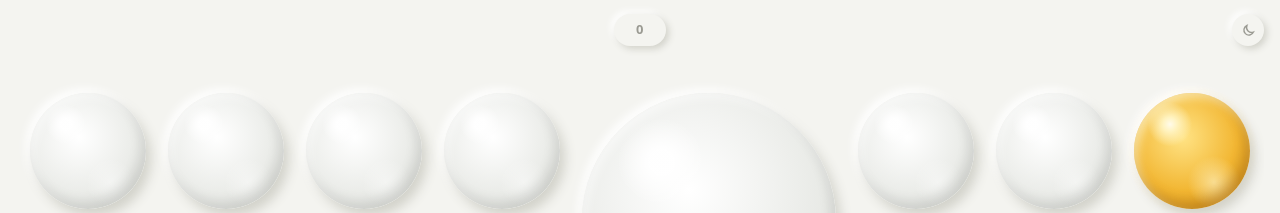
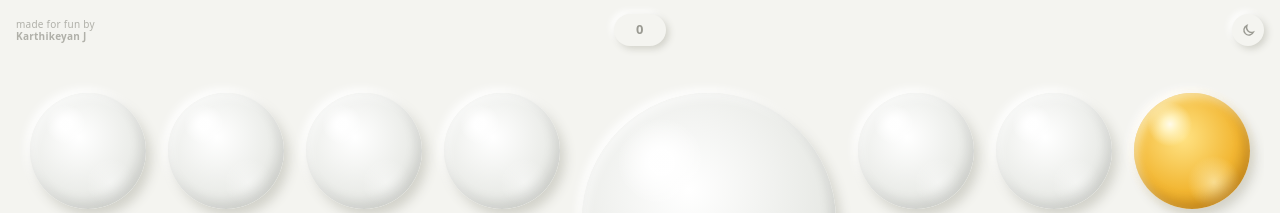
Before and after one commit to Karthikeyan-2001/poke, a React (Vite) app: page / in a window 1280 px wide. Shown: the top 213 px of the page. Built offline with nearby package versions, Linux system fonts and the light colour scheme; what @capacitor/core would draw is missing.

Commit message:
Add "made for fun" credit linking to karthikeyanj.com

```diff
--- a/src/App.jsx
+++ b/src/App.jsx
@@ -1,5 +1,6 @@
 import { useCallback, useEffect, useRef, useState } from 'react'
 import { animate, motion, useMotionValue } from 'framer-motion'
+import { Capacitor } from '@capacitor/core'
 import BubbleWrap from './modes/BubbleWrap.jsx'
 import Keycaps from './modes/Keycaps.jsx'
 import SwitchSlider from './modes/SwitchSlider.jsx'
@@ -66,6 +67,36 @@ function ThemeToggle({ dark, onToggle }) {
         )}
       </svg>
     </motion.button>
+  )
+}
+
+const SITE = 'https://karthikeyanj.com'
+
+// In the Android app, navigating to an outside site hands it to the phone's browser
+// (the app stays open behind it); on the web it opens a new tab.
+function openSite() {
+  if (Capacitor.isNativePlatform()) window.location.href = SITE
+  else window.open(SITE, '_blank', 'noopener')
+}
+
+function Credit() {
+  return (
+    <a
+      href={SITE}
+      target="_blank"
+      rel="noopener"
+      onClick={(e) => {
+        e.preventDefault()
+        uiTick()
+        buzz(H.tick)
+        openSite()
+      }}
+      className="fixed z-20 flex h-8 flex-col justify-center text-[10px] leading-[1.25] tracking-wide text-soft no-underline opacity-75 active:opacity-100"
+      style={{ top: 'calc(env(safe-area-inset-top) + 14px)', left: 16, touchAction: 'manipulation' }}
+    >
+      <span>made for fun by</span>
+      <span className="font-semibold">Karthikeyan J</span>
+    </a>
   )
 }
 
@@ -210,6 +241,7 @@ export default function App() {
         </motion.div>
       </motion.div>
       <Counter onLongPress={() => setPanel(true)} />
+      <Credit />
       <ThemeToggle dark={dark} onToggle={toggleTheme} />
       <HapticsPanel open={panel} onClose={() => setPanel(false)} />
       <Dots index={index} go={go} />
```
